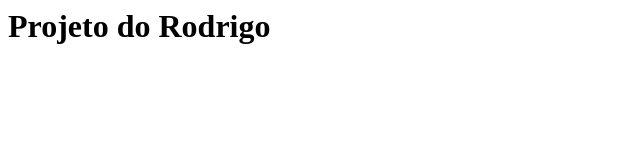
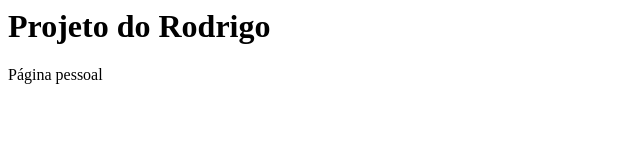
Before and after one commit to rfigueiredo0622/curso-git, a plain HTML site: page index.html in a window 1280 px wide. Shown: the full height of the page, 0-640 px from the left. Drawn offline with Linux system fonts and the light colour scheme.

Commit message:
Incluão da informação de página pessoal.

```diff
--- a/index.html
+++ b/index.html
@@ -2,5 +2,6 @@
 	<head></head>
 	<body>
 		<h1>Projeto do Rodrigo</h1>
+		<p>Página pessoal</p>
 	</body>
 </html>
```
